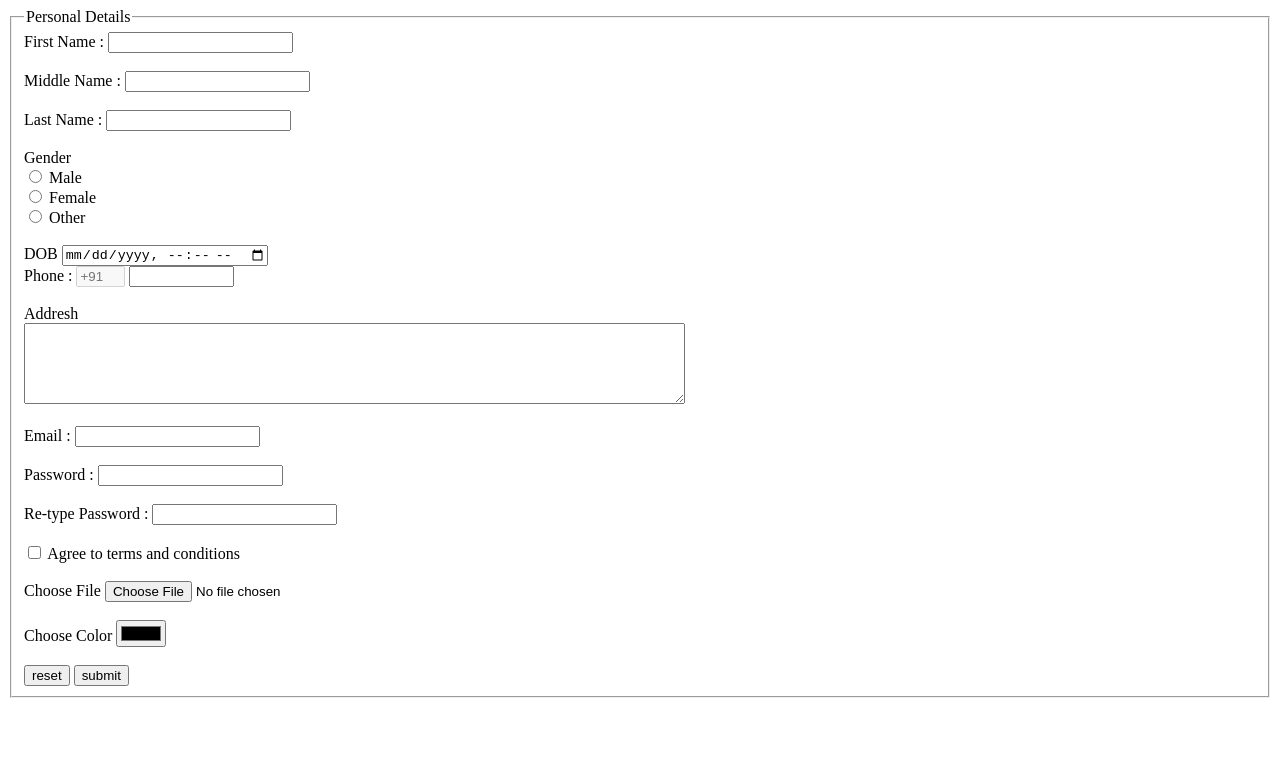
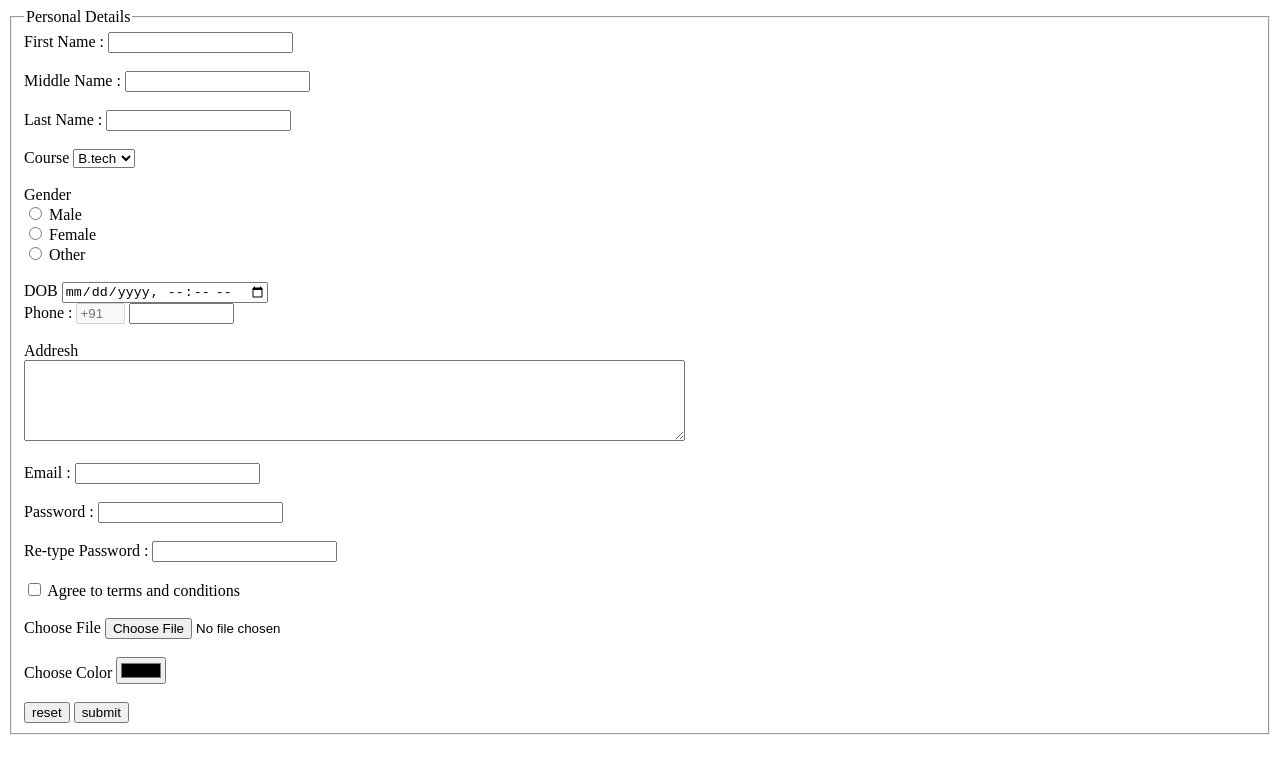
Before and after one commit to pdd2498/form, a plain HTML site: page index.html in a window 1280 px wide. Drawn offline with Linux system fonts and the light colour scheme.

Commit message:
adding course

```diff
--- a/index.html
+++ b/index.html
@@ -17,6 +17,15 @@
         <br><br>
         <label for="Lname">Last Name :</label>
         <input type="text" name="Last Name" id="Lname">
+        <br><br>
+        <label for="cho">Course</label>
+        <select name="course" id="cho">
+         <option value="B.tech">B.tech</option>
+         <option value="M.tech">M.tech</option>
+         <option value="BBA">BBA</option>
+         <option value="MBA">MBA</option>
+         <option value="B.Sc">B.Sc</option>
+        </select>
         <br><br>
         <label for="Gender">Gender</label>
         <br>
```
